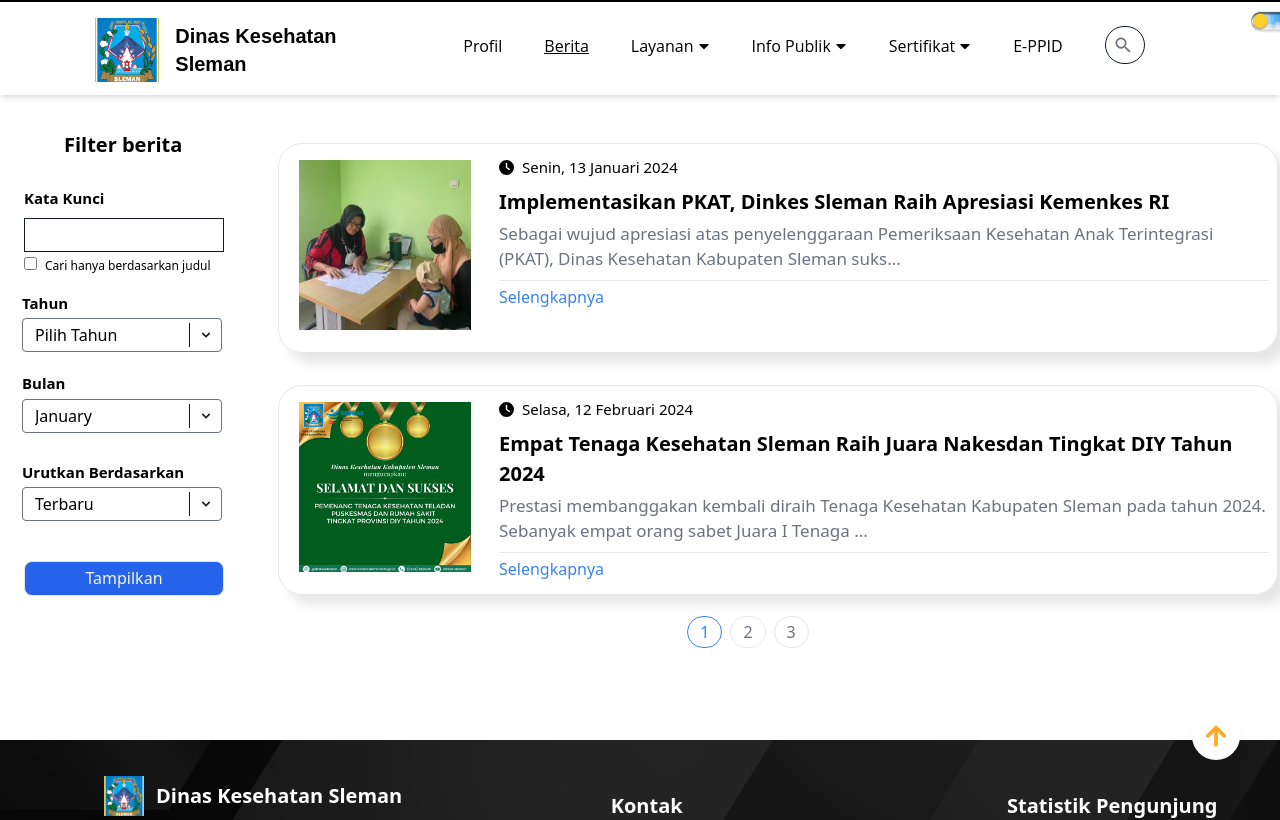
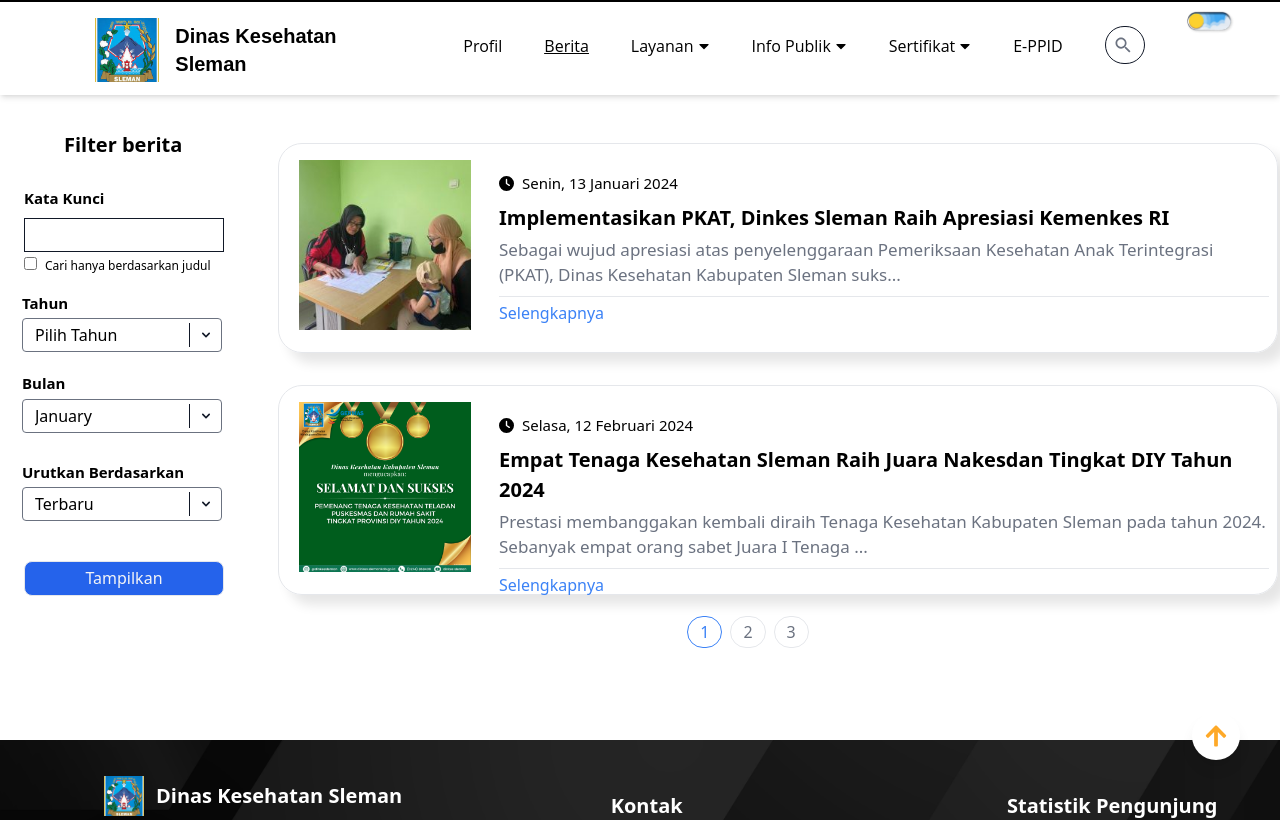
Before and after one commit to sehad123/dinkes_sleman, a React (Vite) app: page /berita in a window 1280 px wide. Shown: the top 820 px of the page. Built offline with nearby package versions, Linux system fonts and the light colour scheme.

Commit message:
alhamdulilah

```diff
--- a/src/components/Navbar/Navbar.jsx
+++ b/src/components/Navbar/Navbar.jsx
@@ -153,9 +153,7 @@
 
           <div className="flex justify-center items-center gap-2">
             {/* Dark mode switch */}
-            <div className="lg:mb-20 mb-[400px] translate-x-10 ">
-              <DarkMode />
-            </div>
+            <div className="lg:mb-20 mb-[400px] -translate-x-10 ">{/* <DarkMode /> */}</div>
             {/* Hamburger Icon (Hidden on Desktop) */}
             <div className="md:hidden">
               <button onClick={toggleMenu} className="text-dark focus:outline-none">
@@ -265,7 +263,7 @@
             {searchResult === "Pencarian tidak ditemukan" && (
               <div className="absolute top-[400px] left-1/2 transform -translate-x-1/2 z-50 bg-transparent w-[600px] rounded-md shadow-md">{orderPopup && <Popup orderPopup={orderPopup} setOrderPopup={setOrderPopup} />}</div>
             )}
-            <div className="mb-20 translate-x-16 lg:flex hidden md:hidden">
+            <div className="mb-20 lg:flex hidden md:hidden">
               <DarkMode />
             </div>
           </ul>
--- a/src/pages/Berita.jsx
+++ b/src/pages/Berita.jsx
@@ -251,7 +251,7 @@
               </div>
 
               {/* Text details section */}
-              <div className=" lg:pl-[220px] pl-[150px] pr-2 w-[300px] lg:w-[100%] lg:mt-0 mt-4">
+              <div className=" lg:pl-[220px] pl-[150px] pr-2 w-[100%]lg:mt-0 mt-4">
                 <p className="lg:flex text-[9px] lg:text-[15px] lg:mr-[470px]">
                   <FontAwesomeIcon icon={faClock} />
                   <span className="ml-2 -mt-1"> {content.date}</span>
```
